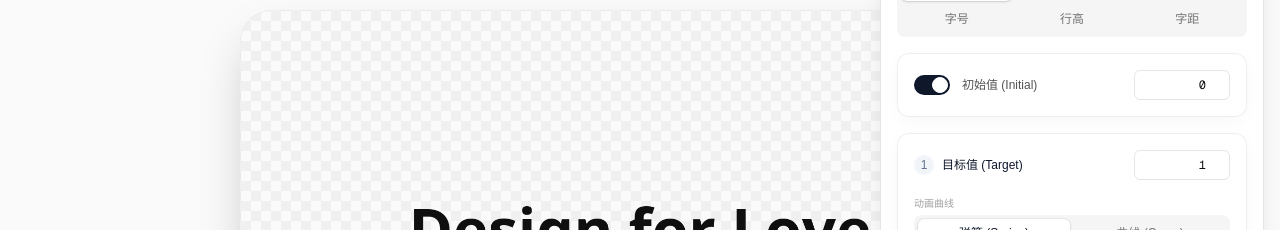
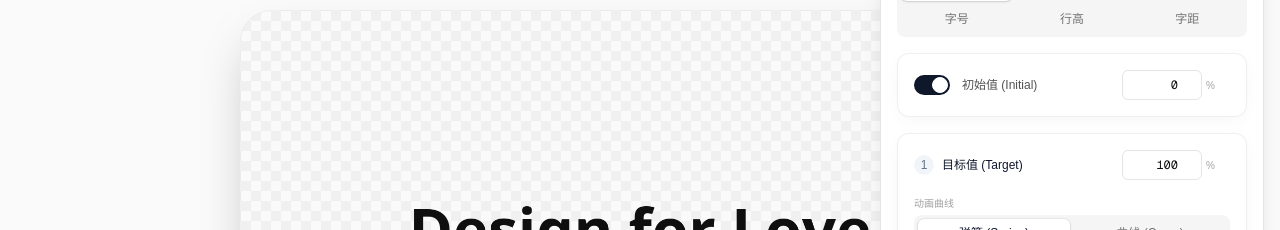
Before and after one commit to CODASx0/test-web, a Next.js app: page / in a window 1280 px wide. Both pictures are taken after a click on the button 1233 px from the left and 40 px from the top of the page. Shown: the part 166-396 px from the top of the page. Built offline with nearby package versions, Linux system fonts and the light colour scheme.

Commit message:
细微修复

```diff
--- a/app/components/ui/hero-animation-canvas.tsx
+++ b/app/components/ui/hero-animation-canvas.tsx
@@ -34,6 +34,8 @@ interface DelayParams {
   curve: DelayCurveType
   // 弹簧曲线参数（用于延迟分布，仅当 curve 为 spring 时有效）
   spring: SpringParams
+  // 动画起始中心点 (0-1)，0=左边开始，0.5=中心向两边扩散，1=右边开始
+  origin: number
 }
 
 interface AnimationStage {
@@ -87,7 +89,8 @@ const DEFAULT_DELAY: DelayParams = {
   wait: 0,
   stagger: 100,
   curve: "linear",
-  spring: { stiffness: 100, damping: 15, mass: 1 }
+  spring: { stiffness: 100, damping: 15, mass: 1 },
+  origin: 0  // 默认从左边开始
 }
 
 const createStage = (target: number): AnimationStage => ({
@@ -157,11 +160,23 @@ function applyDelayCurve(normalizedPos: number, curveType: DelayCurveType, sprin
 
 // 计算字符在特定阶段的延迟时间
 function calculateCharDelay(delay: DelayParams, charIndex: number, totalChars: number): number {
-  // 默认使用线性归一化位置 (0-1)
-  const normalizedPos = charIndex / (Math.max(totalChars - 1, 1))
+  const origin = delay.origin ?? 0
+  const maxChars = Math.max(totalChars - 1, 1)
+
+  // 计算字符相对于起始点的距离（归一化到 0-1）
+  // origin=0: 从左边开始，距离就是 charIndex/maxChars
+  // origin=0.5: 从中心开始，距离是到中心的距离 * 2（因为最远距离是0.5）
+  // origin=1: 从右边开始，距离是 (maxChars - charIndex)/maxChars
+  const charNormalized = charIndex / maxChars
+  const distance = Math.abs(charNormalized - origin)
+
+  // 归一化距离，使得最远的字符距离为1
+  // 最远距离 = max(origin, 1 - origin)
+  const maxDistance = Math.max(origin, 1 - origin)
+  const normalizedDistance = maxDistance > 0 ? distance / maxDistance : 0
 
   // 应用延迟曲线映射
-  const curvedPos = applyDelayCurve(normalizedPos, delay.curve, delay.spring)
+  const curvedPos = applyDelayCurve(normalizedDistance, delay.curve, delay.spring)
 
   // 计算最终延迟
   // 等待时间 + 曲线映射后的交错时间
@@ -321,7 +336,7 @@ const BezierGraph = ({ params }: { params: BezierParams }) => {
   return <canvas ref={canvasRef} width={120} height={120} className="w-full h-auto bg-white rounded border border-neutral-100" />
 }
 
-const StaggerGraph = ({ curve, spring }: { curve: DelayCurveType, spring: SpringParams }) => {
+const StaggerGraph = ({ curve, spring, origin = 0 }: { curve: DelayCurveType, spring: SpringParams, origin?: number }) => {
   const canvasRef = useRef<HTMLCanvasElement>(null)
 
   useEffect(() => {
@@ -345,37 +360,39 @@ const StaggerGraph = ({ curve, spring }: { curve: DelayCurveType, spring: Spring
     ctx.lineTo(width - padding, height - padding)
     ctx.stroke()
 
-    // Draw Bars (to visualize discrete chars)
+    // Draw origin indicator line
+    const originX = padding + origin * drawWidth
+    ctx.strokeStyle = "#f97316"
+    ctx.setLineDash([3, 3])
+    ctx.beginPath()
+    ctx.moveTo(originX, padding)
+    ctx.lineTo(originX, height - padding)
+    ctx.stroke()
+    ctx.setLineDash([])
+
+    // Draw Bars (to visualize discrete chars with origin-based delay)
     const totalChars = 20
     const barWidth = (drawWidth / totalChars) * 0.6
+    const maxDistance = Math.max(origin, 1 - origin)
 
     for (let i = 0; i < totalChars; i++) {
-        const normalizedPos = i / (totalChars - 1)
-        const val = applyDelayCurve(normalizedPos, curve, spring)
+        const charNormalized = i / (totalChars - 1)
+        const distance = Math.abs(charNormalized - origin)
+        const normalizedDistance = maxDistance > 0 ? distance / maxDistance : 0
+        const val = applyDelayCurve(normalizedDistance, curve, spring)
 
         const barHeight = val * drawHeight
         const x = padding + (i / (totalChars - 1)) * drawWidth
         const y = height - padding - barHeight
 
-        ctx.fillStyle = "#3b82f6"
+        // 靠近origin的字符用橙色高亮
+        const distFromOrigin = Math.abs(charNormalized - origin)
+        const isNearOrigin = distFromOrigin < 0.1
+        ctx.fillStyle = isNearOrigin ? "#f97316" : "#3b82f6"
         ctx.fillRect(x - barWidth/2, y, barWidth, barHeight)
     }
 
-    // Draw Curve Line
-    ctx.beginPath()
-    ctx.strokeStyle = "rgba(59, 130, 246, 0.5)"
-    ctx.lineWidth = 1
-    for (let i = 0; i <= 50; i++) {
-        const norm = i / 50
-        const val = applyDelayCurve(norm, curve, spring)
-        const x = padding + norm * drawWidth
-        const y = height - padding - val * drawHeight
-        if (i===0) ctx.moveTo(x, y)
-        else ctx.lineTo(x, y)
-    }
-    ctx.stroke()
-
-  }, [curve, spring])
+  }, [curve, spring, origin])
 
   return <canvas ref={canvasRef} width={240} height={60} className="w-full h-16 bg-white rounded border border-neutral-100" />
 }
@@ -406,7 +423,7 @@ export function HeroAnimationCanvas({ title: initialTitle }: { title: string })
     text: initialTitle,
     align: "center",
     fontFamily: "Nohemi, system-ui, sans-serif",
-    opacity: { initialValue: 0, staticValue: 1, enabled: true, stages: [createStage(1)] },
+    opacity: { initialValue: 0, staticValue: 100, enabled: true, stages: [createStage(100)] },
     weight: { initialValue: 100, staticValue: 400, enabled: true, stages: [createStage(600)] },
     blur: { initialValue: 16, staticValue: 0, enabled: true, stages: [createStage(0)] },
     fontSize: { initialValue: 60, staticValue: 60, enabled: true, stages: [] },
@@ -437,12 +454,12 @@ export function HeroAnimationCanvas({ title: initialTitle }: { title: string })
 
     setConfig(prev => ({
       ...prev,
-      // 默认 Opacity 动画
+      // 默认 Opacity 动画 (百分比 0-100)
       opacity: {
         initialValue: 0,
-        staticValue: 1,
+        staticValue: 100,
         enabled: true,
-        stages: [{ ...createStage(1), delay: defaultDelayOpacity, spring: { stiffness: 50, damping: 20, mass: 1 } }]
+        stages: [{ ...createStage(100), delay: defaultDelayOpacity, spring: { stiffness: 50, damping: 20, mass: 1 } }]
       },
       // 默认 Weight 动画
       weight: {
@@ -633,7 +650,7 @@ export function HeroAnimationCanvas({ title: initialTitle }: { title: string })
           ctx.filter = "none"
         }
 
-        ctx.fillStyle = `rgba(15, 15, 15, ${Math.max(0, Math.min(1, charInfo.opacity))})`
+        ctx.fillStyle = `rgba(15, 15, 15, ${Math.max(0, Math.min(1, charInfo.opacity / 100))})`
 
         // 绘制字符
         ctx.fillText(charInfo.char, cursorX, lineCenterY)
@@ -1011,12 +1028,17 @@ export function HeroAnimationCanvas({ title: initialTitle }: { title: string })
                         </label>
                         <span className="text-xs font-medium text-neutral-600">初始值 (Initial)</span>
                       </div>
+                      <div className="flex items-center gap-1">
                         <input
                           type="number"
                           value={config[animSubTab].enabled ? config[animSubTab].initialValue : config[animSubTab].staticValue}
                           onChange={e => updateTimeline(animSubTab, tl => ({ ...tl, [config[animSubTab].enabled ? 'initialValue' : 'staticValue']: +e.target.value }))}
-                        className="w-24 px-2 py-1.5 text-xs border border-neutral-200 rounded-md focus:outline-none focus:border-neutral-400 focus:ring-1 focus:ring-neutral-400/20 transition-all bg-white text-right font-mono"
+                          className="w-20 px-2 py-1.5 text-xs border border-neutral-200 rounded-md focus:outline-none focus:border-neutral-400 focus:ring-1 focus:ring-neutral-400/20 transition-all bg-white text-right font-mono"
                         />
+                        <span className="text-[10px] text-neutral-400 w-6">
+                          {{ opacity: "%", weight: "", blur: "px", fontSize: "px", lineHeight: "", letterSpacing: "px" }[animSubTab]}
+                        </span>
+                      </div>
                     </div>
                   </div>
 
@@ -1030,12 +1052,17 @@ export function HeroAnimationCanvas({ title: initialTitle }: { title: string })
                             <div className="w-5 h-5 rounded-full bg-slate-100 flex items-center justify-center text-slate-500">{idx + 1}</div>
                             <span>目标值 (Target)</span>
                           </div>
+                          <div className="flex items-center gap-1">
                             <input
                               type="number"
                               value={stage.targetValue}
                               onChange={e => updateStage(animSubTab, idx, s => ({ ...s, targetValue: +e.target.value }))}
-                            className="w-24 px-2 py-1.5 text-xs border border-neutral-200 rounded-md focus:outline-none focus:border-neutral-400 focus:ring-1 focus:ring-neutral-400/20 transition-all bg-white text-right font-mono"
+                              className="w-20 px-2 py-1.5 text-xs border border-neutral-200 rounded-md focus:outline-none focus:border-neutral-400 focus:ring-1 focus:ring-neutral-400/20 transition-all bg-white text-right font-mono"
                             />
+                            <span className="text-[10px] text-neutral-400 w-6">
+                              {{ opacity: "%", weight: "", blur: "px", fontSize: "px", lineHeight: "", letterSpacing: "px" }[animSubTab]}
+                            </span>
+                          </div>
                         </div>
 
                         {/* Animation Curve Settings */}
@@ -1182,8 +1209,32 @@ export function HeroAnimationCanvas({ title: initialTitle }: { title: string })
                                     </div>
                                 )}
 
+                                {/* Origin Slider */}
+                                <div className="pt-3 mt-3 border-t border-neutral-100">
+                                    <div className="flex items-center justify-between mb-2">
+                                      <label className="text-neutral-400 text-[10px]">动画起始位置</label>
+                                      <span className="text-[10px] font-mono text-neutral-500">{Math.round((stage.delay.origin ?? 0) * 100)}%</span>
+                                    </div>
+                                    <div className="relative">
+                                      <input
+                                        type="range"
+                                        min="0"
+                                        max="1"
+                                        step="0.01"
+                                        value={stage.delay.origin ?? 0}
+                                        onChange={e => updateStage(animSubTab, idx, s => ({ ...s, delay: { ...s.delay, origin: +e.target.value } }))}
+                                        className="w-full h-1.5 bg-neutral-200 rounded-full appearance-none cursor-pointer [&::-webkit-slider-thumb]:appearance-none [&::-webkit-slider-thumb]:w-3.5 [&::-webkit-slider-thumb]:h-3.5 [&::-webkit-slider-thumb]:rounded-full [&::-webkit-slider-thumb]:bg-orange-500 [&::-webkit-slider-thumb]:shadow-md [&::-webkit-slider-thumb]:cursor-pointer [&::-webkit-slider-thumb]:border-2 [&::-webkit-slider-thumb]:border-white"
+                                      />
+                                      <div className="flex justify-between text-[9px] text-neutral-400 mt-1">
+                                        <span>← 左</span>
+                                        <span>中心</span>
+                                        <span>右 →</span>
+                                      </div>
+                                    </div>
+                                </div>
+
                                 <div className="pt-2">
-                                    <StaggerGraph curve={stage.delay.curve} spring={stage.delay.spring} />
+                                    <StaggerGraph curve={stage.delay.curve} spring={stage.delay.spring} origin={stage.delay.origin ?? 0} />
                                 </div>
                             </div>
                         </div>
```
Lines whose indentation alone changed are shown as unchanged.
